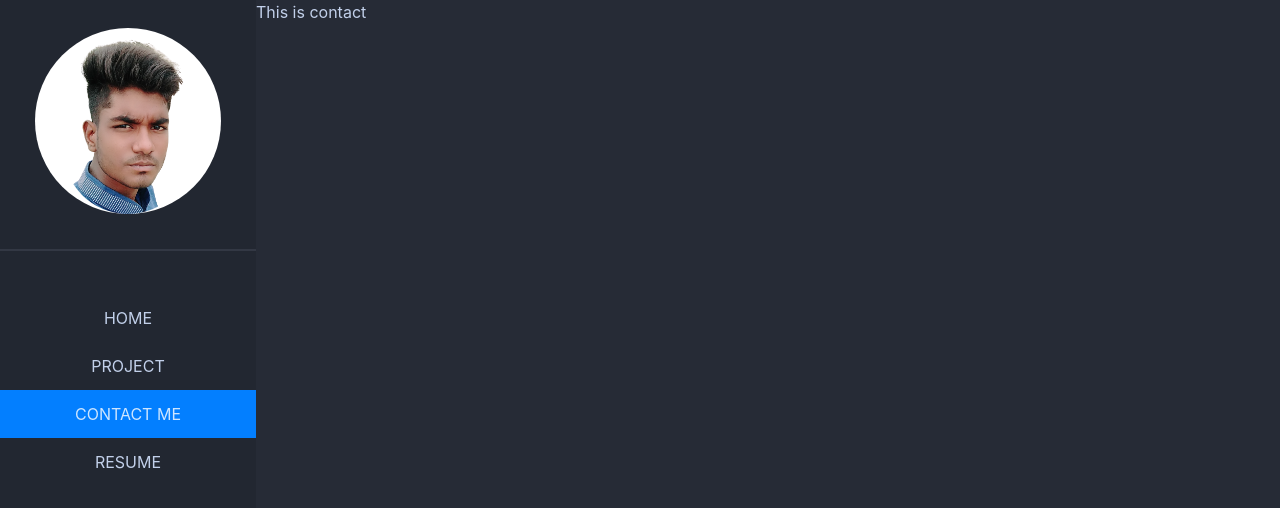
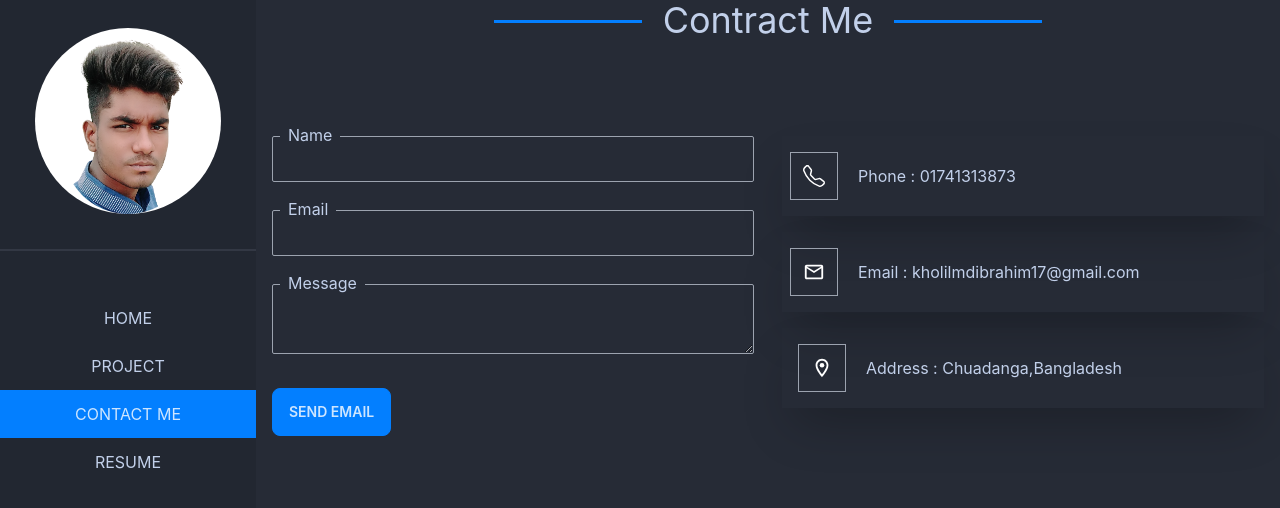
Before and after one commit to MdIbrahimKholil7/portfolio, a React (Create React App) app: page /contact in a window 1280 px wide. Shown: the top 508 px of the page. Built offline with nearby package versions, Linux system fonts and the light colour scheme.

Commit message:
contact section complete

```diff
--- a/src/components/Home/AboutMe.js
+++ b/src/components/Home/AboutMe.js
@@ -5,12 +5,18 @@ const AboutMe = () => {
         <div className='px-4 mt-24'>
             <h1 className='text-center mb-16 lg:text-3xl xl:text-4xl text-2xl'><span className='title relative '>About Me</span></h1>
             <div class="hero h-auto ">
-                <div class="hero-content w-full  flex-col justify-between lg:flex-row">
-                    <img src={about} class="w-[350px] object-cover rounded-lg " alt='aboutImg'/>
+                <div class="hero-content w-full lg:gap-10 gap-9 flex-col justify-between lg:flex-row">
+                    <img src={about} class="xl:w-[350px] lg:w-[270px] object-cover rounded-lg " alt='aboutImg' />
                     <div className='max-w-lg'>
-                        <h1 class="md:text-5xl text-3xl font-bold">I am <span className='text-[#037fff]'>Ibrahim Kholil</span></h1>
-                        <p class="py-6 lg:text-[18px] xl:text-[22px] text-[16px]">Hi There,I am Junior full stack developer.Specially I am a MERN Stack Developer.I can provide clean code and pixel perfect website.I will make your website more interactive and more featurette</p>
-                        <button class="btn btn-primary">Get Started</button>
+                        <h1 class="xl:text-5xl lg:text-4xl text-3xl font-bold">I am <span className='text-[#037fff]'>Ibrahim Kholil</span></h1>
+                        <p class="py-6 lg:text-[16px] xl:text-[18px] text-[16px]">Hi There,I am Junior full stack developer.Specially I am a MERN Stack Developer.I can provide clean code and pixel perfect website.I will make your website more interactive and more featurette</p>
+                        <div>
+                            <div>
+                                <h1 className='text-xl'>Name : Ibrahim Kholil</h1>
+                                <h1 className='text-xl'>Email : kholilmdibrahim17@gmail.com</h1>
+                                <h1 className='text-xl'>Phone : 01741313873 </h1>
+                            </div>
+                        </div>
                     </div>
                 </div>
             </div>
--- a/src/components/Home/Contact.js
+++ b/src/components/Home/Contact.js
@@ -1,9 +1,63 @@
 import React from 'react';
-
+import { BsTelephone } from 'react-icons/bs';
+import {MdOutlineMail } from 'react-icons/md';
+import {MdOutlineLocationOn } from 'react-icons/md';
 const Contact = () => {
     return (
-        <div>
-            <h1>This is contact</h1>
+        <div className='px-4'>
+            <h1 className='text-center mb-24 lg:text-3xl xl:text-4xl text-2xl'><span className='title relative '>Contract Me</span></h1>
+
+            <div className='grid lg:grid-cols-2 gap-7'>
+                <form className='mb-12'>
+                    <div >
+                        <div className=''>
+                            <div className='relative mb-7'>
+                                <label className='absolute left-2 top-[-13px] px-2 bg-base-200' htmlFor="name">Name</label>
+                                <input className='border-solid bg-transparent py-[10px] px-2 border-[1px] w-full focus:outline-none rounded-sm border-gray-400' type="text" name='name' />
+                            </div>
+                            <div className='relative mb-7'>
+                                <label className='absolute left-2 top-[-13px] px-2 bg-base-200' htmlFor="name">Email</label>
+                                <input className='border-solid bg-transparent py-[10px] px-2 border-[1px] w-full focus:outline-none rounded-sm border-gray-400' type="text" name='email' />
+                            </div>
+                        </div>
+                        <div className='relative mb-7'>
+                            <label className='absolute left-2 top-[-13px] px-2 bg-base-200' htmlFor="name">Message</label>
+                            <textarea className='border-solid bg-transparent py-[10px] px-2 border-[1px] w-full focus:outline-none rounded-sm border-gray-400' type="text" name='name' />
+                        </div>
+                    </div>
+                    <button className='btn btn-primary'>Send Email</button>
+                </form>
+                <div>
+                    <div className='flex shadow-2xl p-4 items-center px-2 mb-4'>
+                        <div className='border-solid border-[1px] border-gray-400 p-3 text-[22px] mr-5 text-white'>
+                            <BsTelephone
+                            />
+                        </div>
+                        <div>
+                            <h1>Phone : 01741313873</h1>
+                        </div>
+                    </div>
+                    <div className='flex shadow-2xl p-4 mb-4 items-center px-2'>
+                        <div className='border-solid border-[1px] border-gray-400 p-3 text-[22px] mr-5 text-white'>
+                            <MdOutlineMail
+                            />
+                        </div>
+                        <div>
+                            <h1>Email : kholilmdibrahim17@gmail.com</h1>
+                        </div>
+                    </div>
+                    <div className='flex shadow-2xl p-4 items-center'>
+                        <div className='border-solid border-[1px] border-gray-400 p-3 text-[22px] mr-5 text-white'>
+                            <MdOutlineLocationOn
+                            />
+                        </div>
+                        <div>
+                            <h1>Address : Chuadanga,Bangladesh</h1>
+                        </div>
+                    </div>
+                </div>
+
+            </div>
         </div>
     );
 };
--- a/src/components/Home/Home.js
+++ b/src/components/Home/Home.js
@@ -4,6 +4,7 @@ import Project from './Project';
 import MyService from './MyService';
 import Skill from './Skill';
 import AboutMe from './AboutMe';
+import Contact from './Contact';
 
 const Home = () => {
     return (
@@ -13,6 +14,7 @@ const Home = () => {
             <AboutMe/>
             <MyService/>
             <Skill/>
+            <Contact/>
         </div>
     );
 };
--- a/src/components/Home/MyService.js
+++ b/src/components/Home/MyService.js
@@ -5,7 +5,7 @@ const MyService = () => {
     return (
         <div className='my-24 px-4'>
             <h1 className='text-center mb-24 lg:text-3xl xl:text-4xl text-2xl'><span className='title relative py-7'>My Services</span></h1>
-            <div className='grid  md:grid-cols-2 lg:grid-cols-3 gap-7 mt-12'>
+            <div className='grid  md:grid-cols-2 lg:grid-cols-3 gap-7 mt-12 justify-items-center'>
                 <div className='service-card xl:p-9 max-w-sm shadow-xl p-2 '>
                     <div className='text-center flex justify-center'>
                         <BiCodeAlt
```
